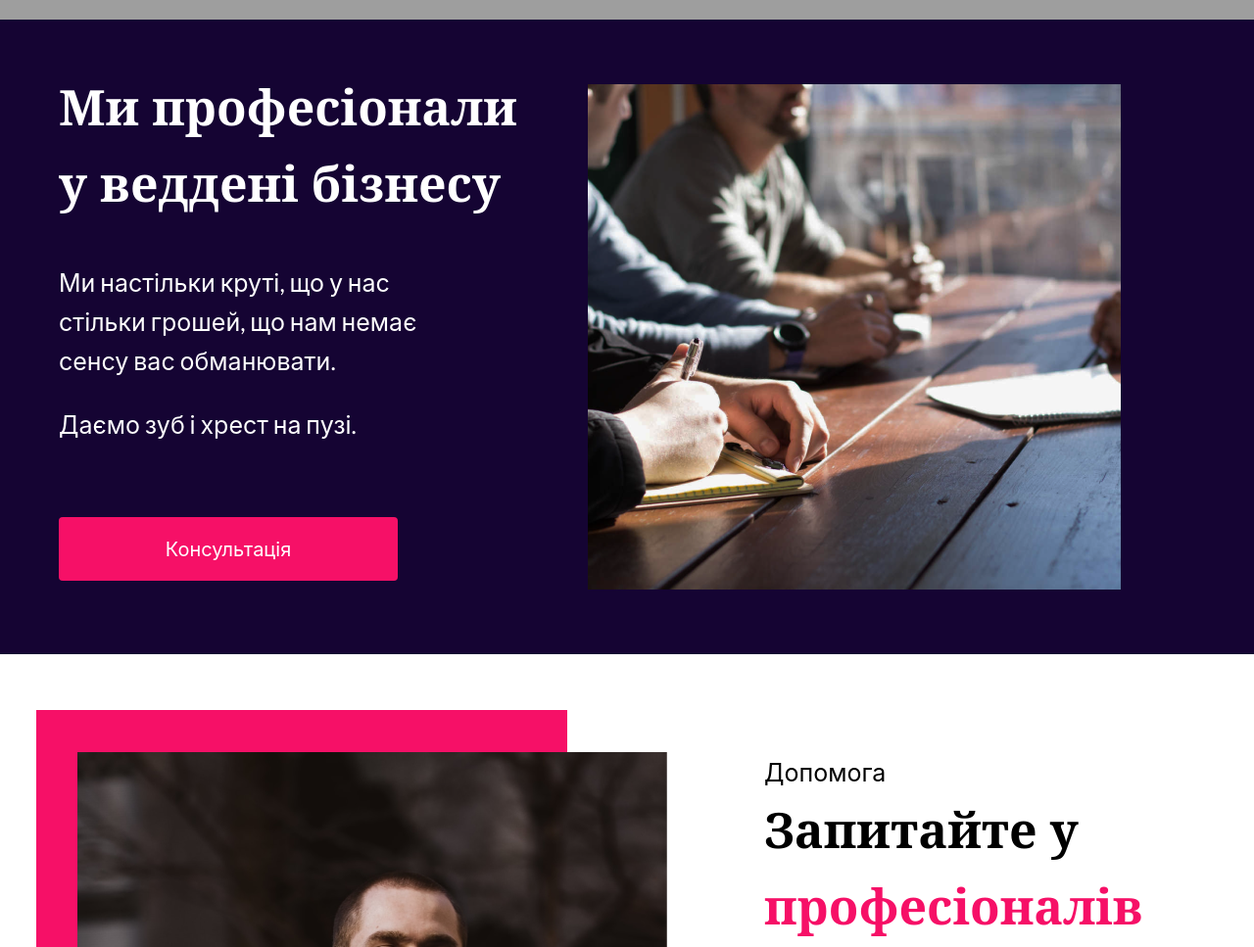
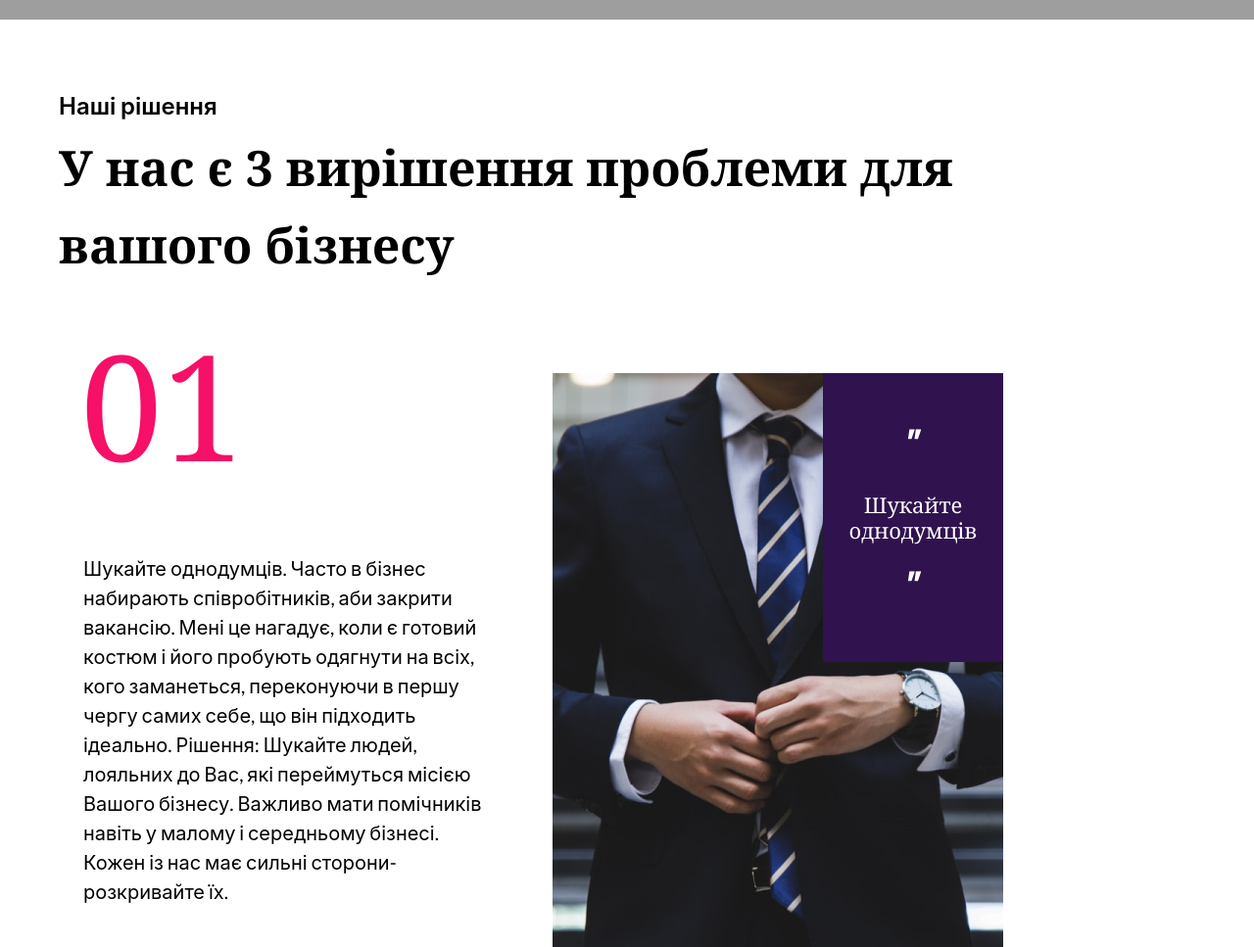
Before and after one commit to AndriiPetrovskyi/coi-test-coi, a website: page src/index.html in a window 1280 px wide. Shown: the part 2380-3347 px from the top of the page at 98% size. Drawn offline with nearby package versions, Linux system fonts and the light colour scheme; some packages are replaced by stand-ins of ours; files that its build step writes are made by us from their sources; grey boxes are pictures that could not be loaded.

Commit message:
finish block problem

```diff
--- /dev/null
+++ b/src/html/problem.html
@@ -0,0 +1,41 @@
+<srction class="problem" id="problem">
+    <div class="problem_inner">
+
+        <div class="problem_title">
+            <p>Наші рішення</p>
+            <h2>У нас є 3 вирішення проблеми для<br> вашого бізнесу</h2>
+        </div>
+        <div class="problem_content-wraper">
+            <div class="problem_first">
+                <div class="problem_info">
+                    <div class="problem_info-number"><p>01</p></div>
+                    <div class="problem_info-text">
+                        <p>
+                            Шукайте однодумців. Часто в бізнес набирають співробітників, аби закрити
+                            вакансію. Мені це нагадує, коли є готовий костюм і його пробують одягнути
+                            на всіх, кого заманеться, переконуючи в першу чергу самих себе, що він
+                            підходить ідеально. Рішення: Шукайте людей, лояльних до Вас, які переймуться
+                            місією Вашого бізнесу. Важливо мати помічників навіть у
+                            малому і середньому бізнесі. Кожен із нас має сильні сторони-розкривайте їх.
+                        </p>
+                    </div>
+                </div>
+                <div class="problem_img">
+                    <img src="../images/problem1.png" alt="">
+                    <div class="img_text">
+                        <div class="img_text-container">
+                            <p class="quotes">
+                                "
+                            </p>
+                            <p class="img_text-text">Шукайте однодумців</p>
+                            <p class="quotes">
+                                "
+                            </p>
+                        </div>
+                    </div>
+                </div>
+            </div>
+        </div>
+
+    </div>
+</srction>
--- a/src/sass/contacts.scss
+++ b/src/sass/contacts.scss
@@ -1,5 +1,6 @@
 .contacts {
   background-color: #150433;
+  height: 100vh;
   &_inner {
     padding: 50px 20px;
     display: flex;
--- a/src/sass/form.scss
+++ b/src/sass/form.scss
@@ -1,5 +1,6 @@
 .help {
   margin: 50px auto;
+  height: 100vh;
 }
 .help_inner {
   padding: 0 20px;
--- a/src/sass/main.scss
+++ b/src/sass/main.scss
@@ -7,6 +7,7 @@
 @import 'base.scss';
 @import 'header.scss';
 @import 'banner.scss';
+@import 'problem.scss';
 @import 'prof.scss';
 @import 'form.scss';
 @import 'contacts.scss';
--- /dev/null
+++ b/src/sass/problem.scss
@@ -0,0 +1,191 @@
+.problem {
+  width: 100%;
+  margin: 50px auto;
+  // height: 100vh;
+  &_inner {
+    padding: 0 20px;
+    display: flex;
+    flex-direction: column;
+    align-items: center;
+    max-width: 1200px;
+    margin: 50px auto;
+  }
+}
+
+.problem_title {
+  p {
+    text-align: center;
+  }
+  h2 {
+    text-align: center;
+  }
+}
+
+.problem_info {
+  text-align: center;
+  display: flex;
+  align-items: center;
+  flex-direction: column;
+  margin-bottom: 25px;
+}
+
+.problem_info-number p {
+  font-size: 74px;
+  font-family: $title-text;
+  color: $color-pink;
+  margin: 22px;
+}
+
+.problem_info-text p {
+  line-height: 28px;
+  padding: 0 25px;
+}
+
+.img_text {
+  background-color: $color-violet;
+  display: flex;
+  flex-direction: column;
+  justify-content: center;
+  align-items: center;
+  text-align: center;
+  color: #fff;
+  padding: 50px 25px;
+  position: absolute;
+  width: 60%;
+  height: 40%;
+  bottom: 0;
+  right: 0;
+}
+
+.img_text-container {
+  display: flex;
+  flex-direction: column;
+  justify-content: space-between;
+}
+
+.quotes {
+  line-height: 0;
+  font-family: $quotes;
+  font-size: 40px;
+  margin: 25px 0;
+}
+
+.img_text-text {
+  font-size: 18px;
+  font-family: $title-text;
+}
+
+.problem_img {
+  position: relative;
+}
+
+.problem_img img {
+  width: 100%;
+  display: flex;
+  justify-content: center;
+}
+
+@media screen and (min-width: 768px) {
+  .problem_inner {
+    align-items: flex-start;
+  }
+
+  .problem_title {
+    text-align: left;
+    margin-bottom: 50px;
+    p {
+      text-align: left;
+      font-weight: 600;
+      margin-bottom: 10px;
+    }
+    h2 {
+      text-align: left;
+      margin-top: 10px;
+    }
+  }
+
+  .problem_first {
+    display: flex;
+    align-items: stretch;
+  }
+
+  .problem_info-number p {
+    margin-top: 0;
+    line-height: 20px;
+    padding-bottom: 100px;
+  }
+
+  .problem_info {
+    text-align: left;
+    display: flex;
+    align-items: flex-start;
+    flex-direction: column;
+    margin-bottom: 25px;
+    width: 40%;
+  }
+
+  .img_text {
+    background-color: $color-violet;
+    display: flex;
+    flex-direction: column;
+    justify-content: center;
+    align-items: center;
+    text-align: center;
+    color: #fff;
+    padding: 50px 25px;
+    position: absolute;
+    width: 40%;
+    max-width: 420px;
+    // height: 40%;
+    top: 0;
+    right: 0;
+  }
+
+  .quotes {
+    line-height: 0;
+    font-family: $quotes;
+    font-size: 50px;
+    margin: 25px 0;
+  }
+
+  .img_text-text {
+    font-size: 22px;
+    font-family: $title-text;
+  }
+  .problem_img img {
+    width: 100%;
+    display: flex;
+    justify-content: center;
+    max-width: 460px;
+  }
+}
+
+@media screen and (min-width: 1024px) {
+  .problem_title {
+    p {
+      font-size: 24px;
+    }
+    h2 {
+      font-size: 50px;
+      line-height: 79px;
+    }
+  }
+
+  .problem_info {
+    margin-right: 40px;
+  }
+
+  .problem_info-number p {
+    font-size: 150px;
+    font-family: $title-text;
+    color: $color-pink;
+    margin: 22px;
+  }
+
+  .problem_info-text p {
+    line-height: 28px;
+    padding: 0 25px;
+    font-size: 20px;
+    line-height: 30px;
+  }
+}
--- a/src/sass/prof.scss
+++ b/src/sass/prof.scss
@@ -1,5 +1,5 @@
 .prof {
-  // height: 80vh;
+  height: 90vh;
   background-color: #150433;
   color: #fff;
   padding: 50px 0;
--- a/src/sass/variables.scss
+++ b/src/sass/variables.scss
@@ -6,9 +6,11 @@
   font-style: normal;
 }
 
+@import url('https://fonts.googleapis.com/css2?family=Noticia+Text:ital,wght@1,700&display=swap');
 @import url('https://fonts.googleapis.com/css2?family=Nunito:wght@800&display=swap');
 // @import url('https://fonts.googleapis.com/css2?family=Lato:wght@300;400;700&display=swap');
 
 $title-text: 'Georgia';
 $color-pink: #f61067;
 $color-violet: #30124e;
+$quotes: 'Noticia Text', serif;
```
Also changed, not shown: src/index.html (+1 -0 lines), src/images/problem1.png (added).
